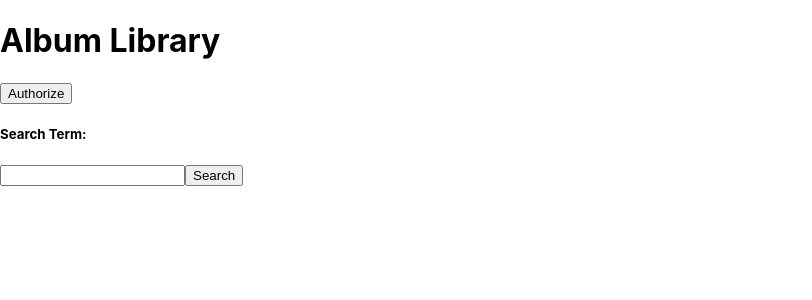
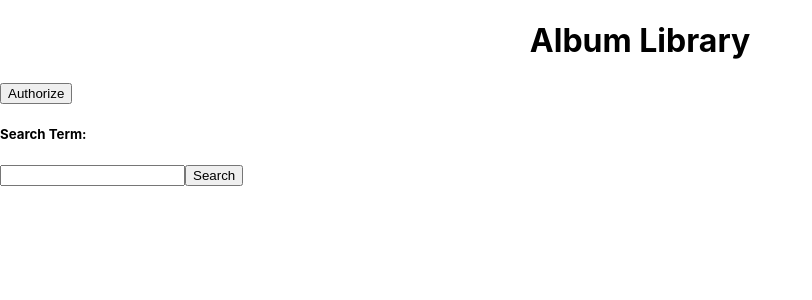
Before and after one commit to tgalen/vinyl-library, a React (Create React App) app: page / in a window 1280 px wide. Shown: the top 300 px of the page, without its empty margins (0-812 px from the left). Built offline with nearby package versions, Linux system fonts and the light colour scheme.

Commit message:
add Header component

```diff
--- a/src/App.js
+++ b/src/App.js
@@ -1,10 +1,12 @@
 import { useState } from "react";
+import Header from "./components/Header";
 
 const albumCardStyle = {
   height: "400px",
   width: "300px",
   display: "inline-block",
   margin: "1%",
+  boxSizing: "border-box",
 };
 
 const cardContianerStyle = {
@@ -72,7 +74,7 @@ function App() {
 
   return (
     <div>
-      <h1>Album Library</h1>
+      <Header />
       <button onClick={handleAuthorize}>Authorize</button>
       <h5>{window.location.hash}</h5>
       <h5>{token}</h5>
--- /dev/null
+++ b/src/components/Header.js
@@ -0,0 +1,13 @@
+const headerStyle = {
+  textAlign: "center",
+};
+
+const Header = () => {
+  return (
+    <div style={headerStyle}>
+      <h1>Album Library</h1>
+    </div>
+  );
+};
+
+export default Header;
```
